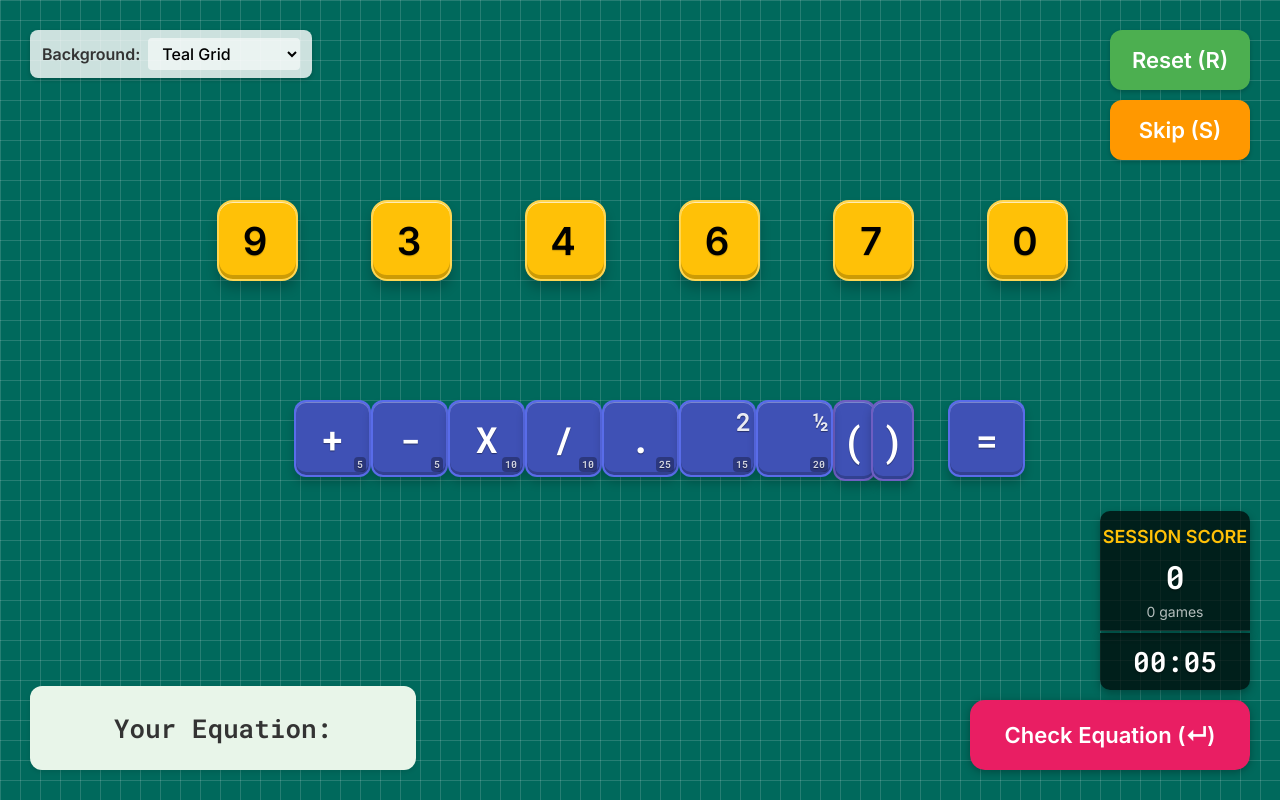
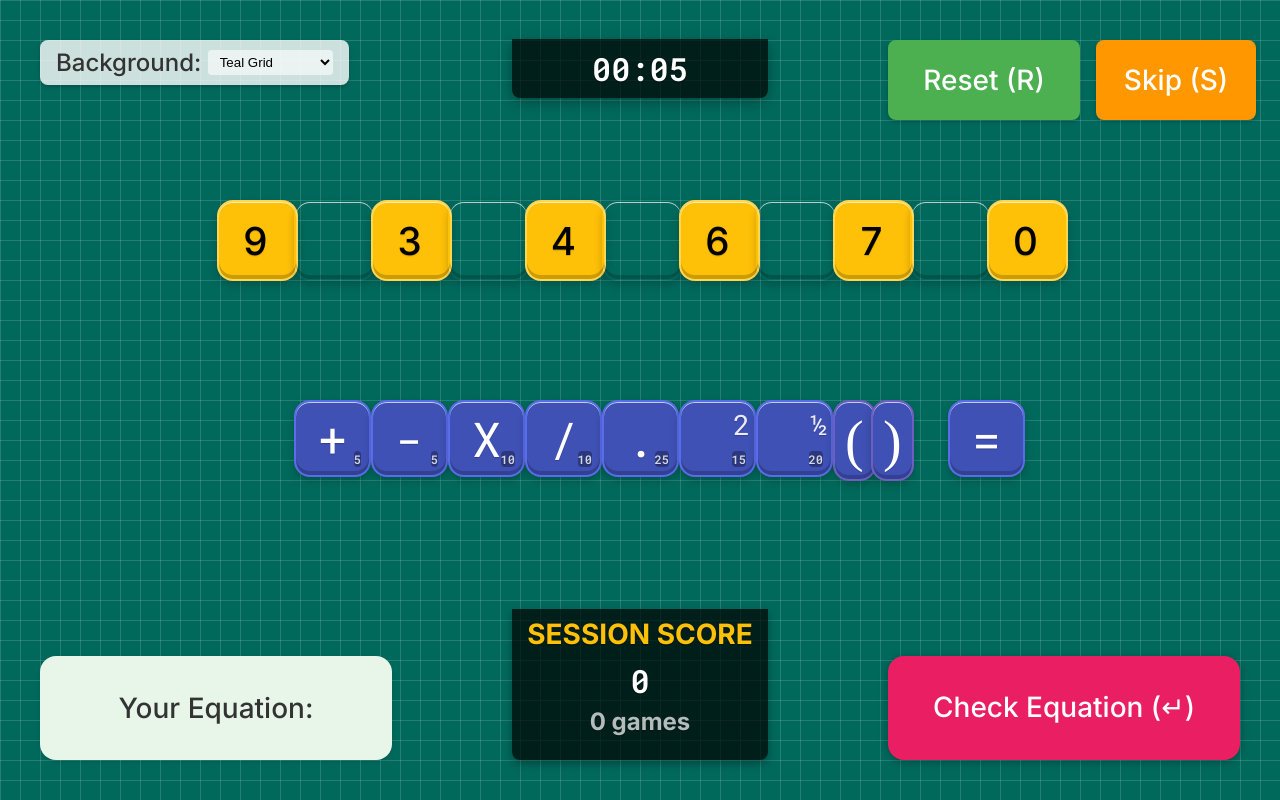
Before and after one commit to eoincondron/numbble, a React (Create React App) app: page / in a window 1280 px wide. Built offline with nearby package versions, Linux system fonts and the light colour scheme.

Commit message:
Define various CSS attributes in vw terms and move some shared attributes up into the .block style

```diff
--- a/src/App.css
+++ b/src/App.css
@@ -84,14 +84,25 @@
   transition: background-color 0.5s ease;
 }
 .block {
-  height: 80px;
   position: absolute;
   text-align: center;
-  font-size: 36px;
-  font-weight: bold;
+  font-size: 4vh;
+  font-weight: 500;
   color: black;
-  max-width: 80px;
   width: 100%;
+  max-width: 100%;
+  margin-right: 1vh;
+  z-index: 1;
+  border-radius: 2vh;
+  display: flex;
+  align-items: center;
+  justify-content: center;
+  font-family: 'Roboto Mono', monospace;
+  text-shadow: 0 1px 1px rgba(0, 0, 0, 0.2);
+  box-shadow:
+      0 .5vh 1vh rgba(0, 0, 0, 0.2),
+      inset 0 -4px 0 rgba(0, 0, 0, 0.2),
+      inset 0 1px 0 rgba(255, 255, 255, 0.7);
 }
 
 .placed {
@@ -101,104 +112,73 @@
   top: 50vh;
 }
 .waiting {
-  top: 42vh;
+  top: 46vh;
   background-color: #F44336;
-  box-shadow: 0 4px 8px rgba(0,0,0,0.3);
   transform: scale(1.1);
   transition: all 0.2s ease;
+  box-shadow:
+        0 1vh 2vh rgba(0, 0, 0, 0.2),
+        inset 0 -6px 0 rgba(0, 0, 0, 0.2),
+        inset 0 1px 0 rgba(255, 255, 255, 0.9);
 }
 .num_tile {
-  width: 80px;
-  max-width: 100%;
   background-color: #FFC107;
   z-index: 0;
-  border-radius: 16px;
-  display: flex;
-  align-items: center;
-  justify-content: center;
-  font-weight: 600;
   font-family: 'Inter', sans-serif;
-  font-size: 32px;
   /* 3D effect */
   border: 2px solid rgba(255, 220, 100, 0.8);
-  box-shadow:
-    0 8px 12px rgba(0, 0, 0, 0.2),
-    inset 0 -4px 0 rgba(0, 0, 0, 0.2),
-    inset 0 1px 0 rgba(255, 255, 255, 0.7);
-  text-shadow: 0 1px 1px rgba(0, 0, 0, 0.2);
-  transform: perspective(100px) translateZ(0);
+  transform: perspective(10vh) translateZ(0);
   transition: transform 0.2s ease, box-shadow 0.2s ease;
 }
 
 .num_tile:hover {
-  transform: perspective(100px) translateZ(5px);
+  transform: perspective(10vh) translateZ(5px);
   box-shadow:
-    0 12px 16px rgba(0, 0, 0, 0.2),
+    0 1vh 2vh rgba(0, 0, 0, 0.2),
     inset 0 -6px 0 rgba(0, 0, 0, 0.2),
     inset 0 1px 0 rgba(255, 255, 255, 0.9);
 }
 
 .op_tile {
-  width: 80px;
   background-color: #3F51B5;
+  font-size: 6vh;
+  font-weight: 300;
   color: white;
-  margin-right: 10px;
   z-index: 1;
-  border-radius: 12px;
-  display: flex;
-  align-items: center;
-  justify-content: center;
-  font-weight: 600;
-  font-family: 'Roboto Mono', monospace;
-  font-size: 36px;
-  min-width: 60px;
   /* 3D effect */
   border: 2px solid rgba(100, 120, 255, 0.7);
-  box-shadow:
-    0 6px 10px rgba(0, 0, 0, 0.2),
-    inset 0 -3px 0 rgba(0, 0, 0, 0.2),
-    inset 0 1px 0 rgba(255, 255, 255, 0.3);
-  text-shadow: 0 1px 1px rgba(0, 0, 0, 0.4);
-  transform: perspective(100px) translateZ(0);
+  transform: perspective(10vh) translateZ(0);
   transition: transform 0.2s ease, box-shadow 0.2s ease;
 }
 
 .op_tile:hover {
-  transform: perspective(100px) translateZ(5px);
+  transform: perspective(10vh) translateZ(5px);
   box-shadow:
-    0 10px 14px rgba(0, 0, 0, 0.3),
+    0 1vh 1.5vh rgba(0, 0, 0, 0.3),
     inset 0 -4px 0 rgba(0, 0, 0, 0.3),
     inset 0 1px 0 rgba(255, 255, 255, 0.4);
 }
 
 
 .bracket_tile {
-  z-index: 0;
-  width: 40px;
-  min-width: 30px;
-  font-family: 'Roboto Mono', monospace;
-  font-size: 40px;
+  font-family: ".SF NS Mono";
+  font-size: 7vh;
+  font-weight: 200;
   /* 3D effect matching other tiles */
   border: 2px solid rgba(130, 100, 200, 0.7);
-  box-shadow:
-          0 6px 10px rgba(0, 0, 0, 0.2),
-          inset 0 -3px 0 rgba(0, 0, 0, 0.2),
-          inset 0 1px 0 rgba(255, 255, 255, 0.3);
-  text-shadow: 0 1px 1px rgba(0, 0, 0, 0.4);
-  transform: perspective(100px) translateZ(0);
+  /*transform: perspective(10vh) translateZ(0);*/
   transition: transform 0.2s ease, box-shadow 0.2s ease;
 }
 
 .bracket_tile:hover {
-  transform: perspective(100px) translateZ(5px);
+  transform: perspective(10vh) translateZ(.5vh);
   box-shadow:
-          0 10px 14px rgba(0, 0, 0, 0.3),
+          0 1vh 1.5vh rgba(0, 0, 0, 0.3),
           inset 0 -4px 0 rgba(0, 0, 0, 0.3),
           inset 0 1px 0 rgba(255, 255, 255, 0.4);
 }
 
 .spacer {
-  width: 80px;
   background-color: transparent;
   z-index: 0;
 }
@@ -220,8 +200,8 @@
 .drag-over {
   background-color: rgba(255, 255, 255, 0.3);
   border: 2px dashed rgba(255, 220, 100, 0.9);
-  box-shadow: 0 0 20px rgba(255, 255, 255, 0.8),
-              0 0 40px rgba(255, 220, 100, 0.6);
+  box-shadow: 0 0 2vh rgba(255, 255, 255, 0.8),
+              0 0 4vh rgba(255, 220, 100, 0.6);
   transform: scale(1.1);
 }
 
@@ -241,7 +221,7 @@
 
 /* Add specific styling for number tiles when brackets are dragged over them */
 .num_tile.drag-over {
-  box-shadow: 0 0 10px rgba(130, 100, 200, 0.8) !important;
+  box-shadow: 0 0 1vh rgba(130, 100, 200, 0.8) !important;
   border: 2px dashed rgba(130, 100, 200, 0.8) !important;
   background-color: rgba(130, 100, 200, 0.1);
 }
@@ -256,15 +236,15 @@
                 0 0 30px rgba(100, 120, 255, 0.4);
   }
 }
-.reset_tile {
+.reset_tile, .skip_tile {
   background-color: #4CAF50;
   color: white;
-  width: 140px;
-  height: 60px;
-  font-size: 22px;
-  font-weight: 600;
+  width: 24vh;
+  height: 10vh;
+  font-size: 3.5vh;
+  font-weight: 500;
   font-family: 'Inter', sans-serif;
-  border-radius: 12px;
+  border-radius: 1vh;
   border: none;
   cursor: pointer;
   display: flex;
@@ -273,71 +253,45 @@
   box-shadow: 0 2px 4px rgba(0,0,0,0.2);
   transition: all 0.2s ease;
   position: absolute;
-  top: 30px;
-  right: 30px;
+  top: 5vh;
+  right: 25vh;
 }
 
 .skip_tile {
   background-color: #FF9800;
-  color: white;
-  width: 140px;
-  height: 60px;
-  font-size: 22px;
-  font-weight: 600;
-  font-family: 'Inter', sans-serif;
-  border-radius: 12px;
-  border: none;
-  cursor: pointer;
-  display: flex;
-  align-items: center;
-  justify-content: center;
-  box-shadow: 0 2px 4px rgba(0,0,0,0.2);
-  transition: all 0.2s ease;
-  position: absolute;
-  top: 100px;
-  right: 30px;
+  width: 20vh;
+  right: 3vh;
 }
-
-.equation {
+.equation, .play {
   background-color: #E8F5E9;
   color: #333;
   text-align: center;
-  width: 350px;
-  height: 60px;
-  font-size: 26px;
-  font-weight: 600;
-  font-family: 'Roboto Mono', monospace;
-  border-radius: 12px;
+  width: 40vh;
+  height: 10vh;
+  font-size: 3.5vh;
+  font-weight: 500;
+  font-family: 'Inter', sans-serif;
+  border-radius: 2vh;
   box-shadow: 0 2px 4px rgba(0,0,0,0.1);
-  padding: 12px 18px;
+  padding: 1.5vh 2vh;
   display: flex;
   align-items: center;
   justify-content: center;
   position: absolute;
-  bottom: 30px;
-  left: 30px;
+  bottom: 5vh;
+}
+
+.equation {
+  left: 5vh;
 }
 
 .play {
+  right: 5vh;
   background-color: #E91E63;
   color: white;
-  font-size: 22px;
-  font-weight: 600;
-  font-family: 'Inter', sans-serif;
-  text-align: center;
-  width: 250px;
-  height: 70px;
-  border-radius: 15px;
   cursor: pointer;
   box-shadow: 0 2px 8px rgba(0,0,0,0.3);
   transition: all 0.2s ease;
-  display: flex;
-  align-items: center;
-  justify-content: center;
-  right: 30px;
-  bottom: 30px;
-  position: absolute;
-  padding: 0 15px;
   line-height: 1.2;
 }
 
@@ -351,23 +305,11 @@
   overflow: hidden;
 }
 
-.bg-selector {
+
+.timer, .session-score {
+  left: 40vw;
+  width: 20vw;
   position: absolute;
-  top: 30px;
-  left: 30px;
-  z-index: 10;
-  display: flex;
-  align-items: center;
-  background-color: rgba(255, 255, 255, 0.8);
-  padding: 8px 12px;
-  border-radius: 8px;
-  box-shadow: 0 2px 4px rgba(0,0,0,0.2);
-}
-
-.timer {
-  position: absolute;
-  bottom: 110px;
-  right: 30px;
   z-index: 10;
   display: flex;
   align-items: center;
@@ -375,69 +317,37 @@
   background-color: rgba(0, 0, 0, 0.7);
   color: white;
   font-family: 'Roboto Mono', monospace;
-  font-size: 28px;
+  font-size: 4vh;
   font-weight: bold;
-  padding: 10px 0;
-  border-radius: 0 0 10px 10px;
-  box-shadow: 0 4px 8px rgba(0, 0, 0, 0.3);
-  width: 150px;
+  padding: 1vh 0;
+  border-radius: 0 0 1vh 1vh;
+  box-shadow: 0 .5vh 1vw rgba(0, 0, 0, 0.3);
   text-shadow: 0 1px 2px rgba(0, 0, 0, 0.5);
   margin-top: -1px;
-  box-sizing: border-box;
+  /*box-sizing: border-box;*/
   border-top: none;
 }
 
-.bg-selector-label {
-  color: #333;
-  font-family: 'Inter', sans-serif;
-  font-size: 16px;
-  font-weight: 600;
-  margin-right: 8px;
+.timer {
+  top: 5vh;
 }
 
-.bg-selector-dropdown {
-  border: none;
-  font-family: 'Inter', sans-serif;
-  font-size: 16px;
-  font-weight: 500;
-  padding: 5px 10px;
-  border-radius: 4px;
-  cursor: pointer;
-  background-color: rgba(255, 255, 255, 0.6);
-  transition: all 0.2s ease;
-}
-
-.bg-selector-dropdown:hover,
-.bg-selector-dropdown:focus {
-  background-color: white;
-  box-shadow: 0 2px 4px rgba(0,0,0,0.2);
-  outline: none;
-}
 
 .session-score {
-  position: absolute;
-  right: 30px;
-  bottom: 169px; /* Align perfectly with timer */
+  font-size: 3.5vh;
+  bottom: 5vh;
   z-index: 10;
-  background-color: rgba(0, 0, 0, 0.7);
-  color: white;
-  padding: 15px 0 10px 0;
-  border-radius: 10px 10px 0 0;
+  /*padding: 15px 0 10px 0;*/
   box-shadow: 0 4px 8px rgba(0, 0, 0, 0.3);
-  width: 150px;
   text-align: center;
   display: flex;
   flex-direction: column;
   align-items: center;
-  border-bottom: 1px solid rgba(255, 255, 255, 0.1);
-  box-sizing: border-box;
   margin-bottom: 0;
 }
 
 .session-score-title {
   font-family: 'Inter', sans-serif;
-  font-size: 18px;
-  font-weight: 600;
   margin-bottom: 8px;
   text-transform: uppercase;
   color: #FFC107;
@@ -453,42 +363,76 @@
 
 .session-score-games {
   font-family: 'Inter', sans-serif;
-  font-size: 14px;
+  font-size: 3vh;
   opacity: 0.7;
+  margin-bottom: 2vh;
+}
+
+.bg-selector {
+  position: absolute;
+  top: 5vh;
+  left: 5vh;
+  z-index: 10;
+  display: flex;
+  font-family: 'Inter', sans-serif;
+  font-size: 3vh;
+  font-weight: 500;
+  align-items: center;
+  background-color: rgba(255, 255, 255, 0.8);
+  padding: 1vh 2vh;
+  border-radius: 1vh;
+  box-shadow: 0 2px 4px rgba(0,0,0,0.2);
+}
+
+.bg-selector-label {
+  color: #333;
+  margin-right:.8vh;
+}
+
+.bg-selector-dropdown {
+  border: none;
+  padding: .5vh 1vh;
+  border-radius: 4px;
+  cursor: pointer;
+  background-color: rgba(255, 255, 255, 0.6);
+  transition: all 0.2s ease;
+}
+
+.bg-selector-dropdown:hover,
+.bg-selector-dropdown:focus {
+  background-color: white;
+  box-shadow: 0 2px 4px rgba(0,0,0,0.2);
+  outline: none;
 }
 
 /* Score display in the operation tiles */
 .score {
   position: absolute;
-  bottom: 3px;
-  right: 3px;
-  font-size: 10px;
+  bottom: 1vh;
+  right: 1vh;
+  font-size: 1.5vh;
   font-weight: bold;
   color: rgba(255, 255, 255, 0.8);
-  padding: 1px 3px;
-  border-radius: 4px;
+  border-radius: .5vh;
   background-color: rgba(0, 0, 0, 0.3);
 }
 
 /* Exponent display for the square operation */
 .exponent {
   position: absolute;
-  top: 3px;
-  right: 3px;
-  font-size: 25px;
-  font-weight: bold;
+  top: .5vh;
+  right: .5vh;
+  font-size: 3.5vh;
+  font-weight: 400;
   color: rgba(255, 255, 255, 0.9);
-  display: flex;
-  align-items: center;
-  justify-content: center;
 }
 
 /* Exponent display for numbers with exponents */
 .num-exponent {
   position: absolute;
-  top: -10px;
-  right: -10px;
-  font-size: 16px;
+  top: -1vh;
+  right: -1vh;
+  font-size: 3vh;
   font-weight: bold;
   color: inherit;
 }
@@ -497,5 +441,5 @@
 .num_tile .relative {
   position: relative;
   display: inline-block;
-  padding-right: 5px;
+  padding-right: .5vh;
 }
```
